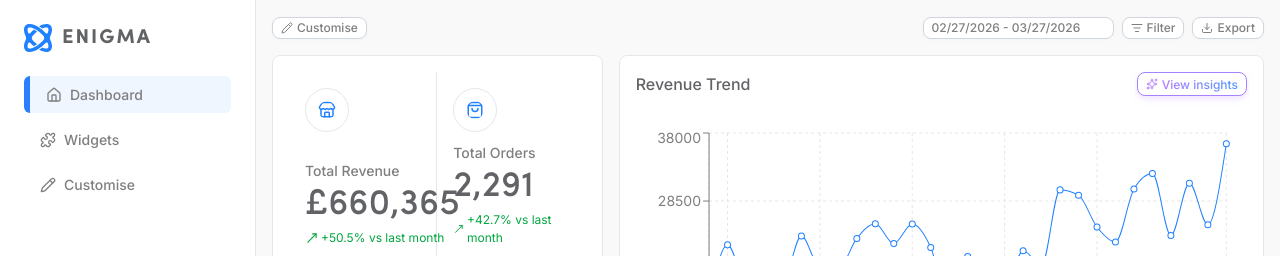
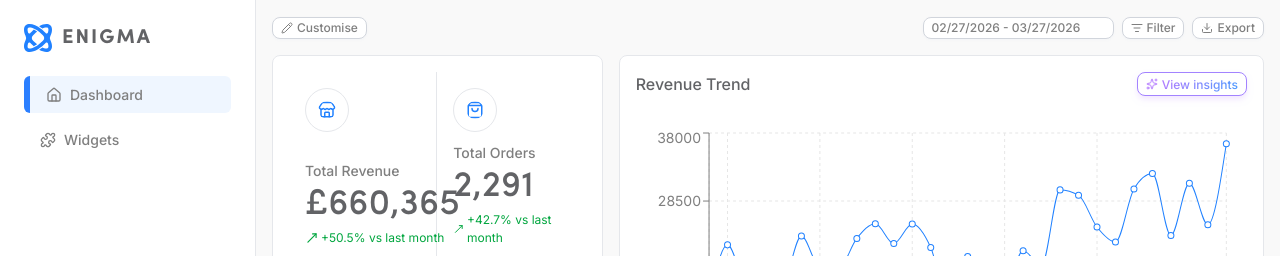
Before and after one commit to aakirahin/ecom-dashboard, a Next.js app: page / in a window 1280 px wide. Shown: the top 256 px of the page. Built offline with nearby package versions, Linux system fonts and the light colour scheme.

Commit message:
Removed Customise from menu

```diff
--- a/app/_components/SideMenu/MenuItems.tsx
+++ b/app/_components/SideMenu/MenuItems.tsx
@@ -24,11 +24,6 @@ const menuItems: MenuItem[] = [
     label: 'Widgets',
     link: '/widgets',
     icon: <Puzzle size={16} />
-  },
-  {
-    label: 'Customise',
-    link: '/coming-soon',
-    icon: <Pencil size={16} />
   },
 ]
 
```
